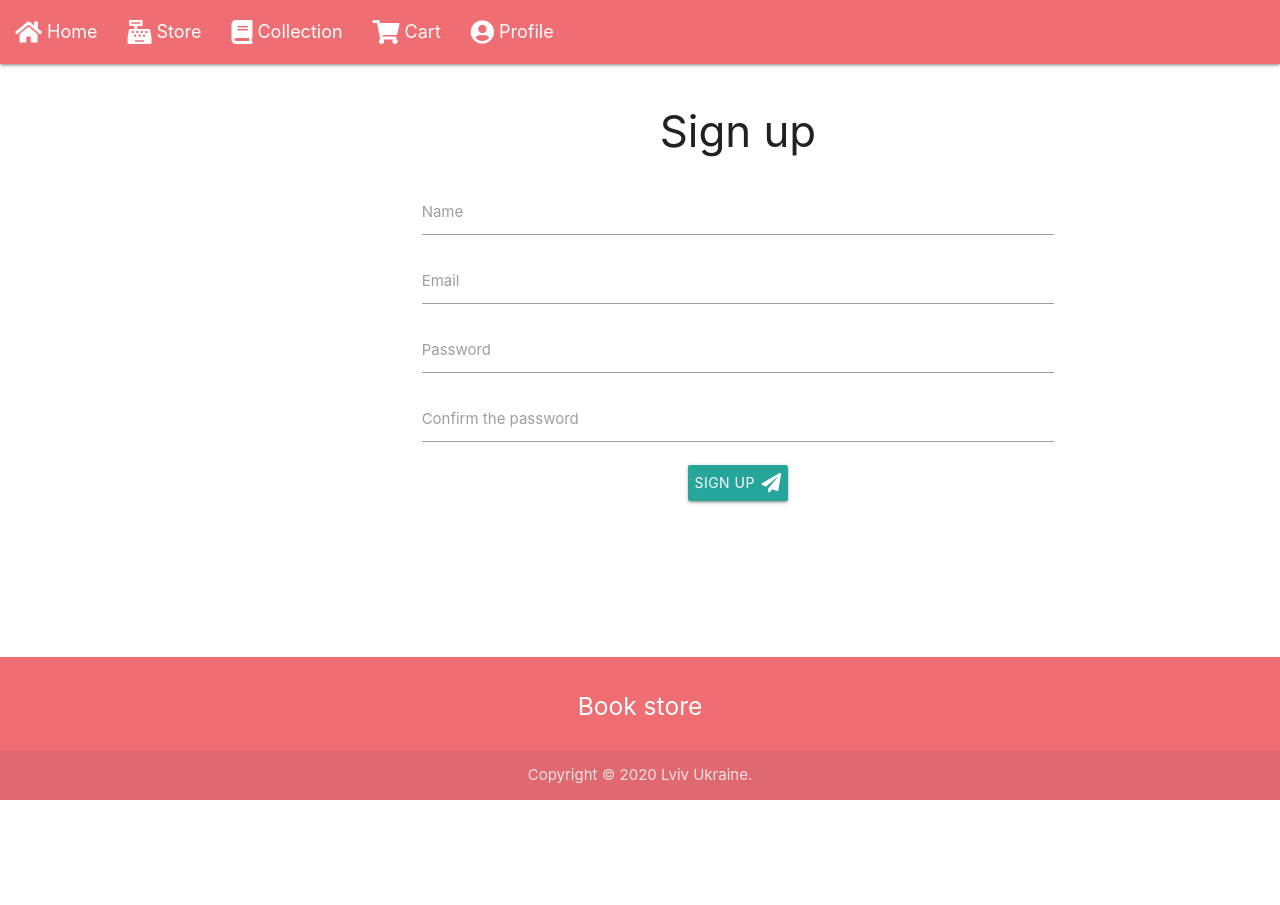
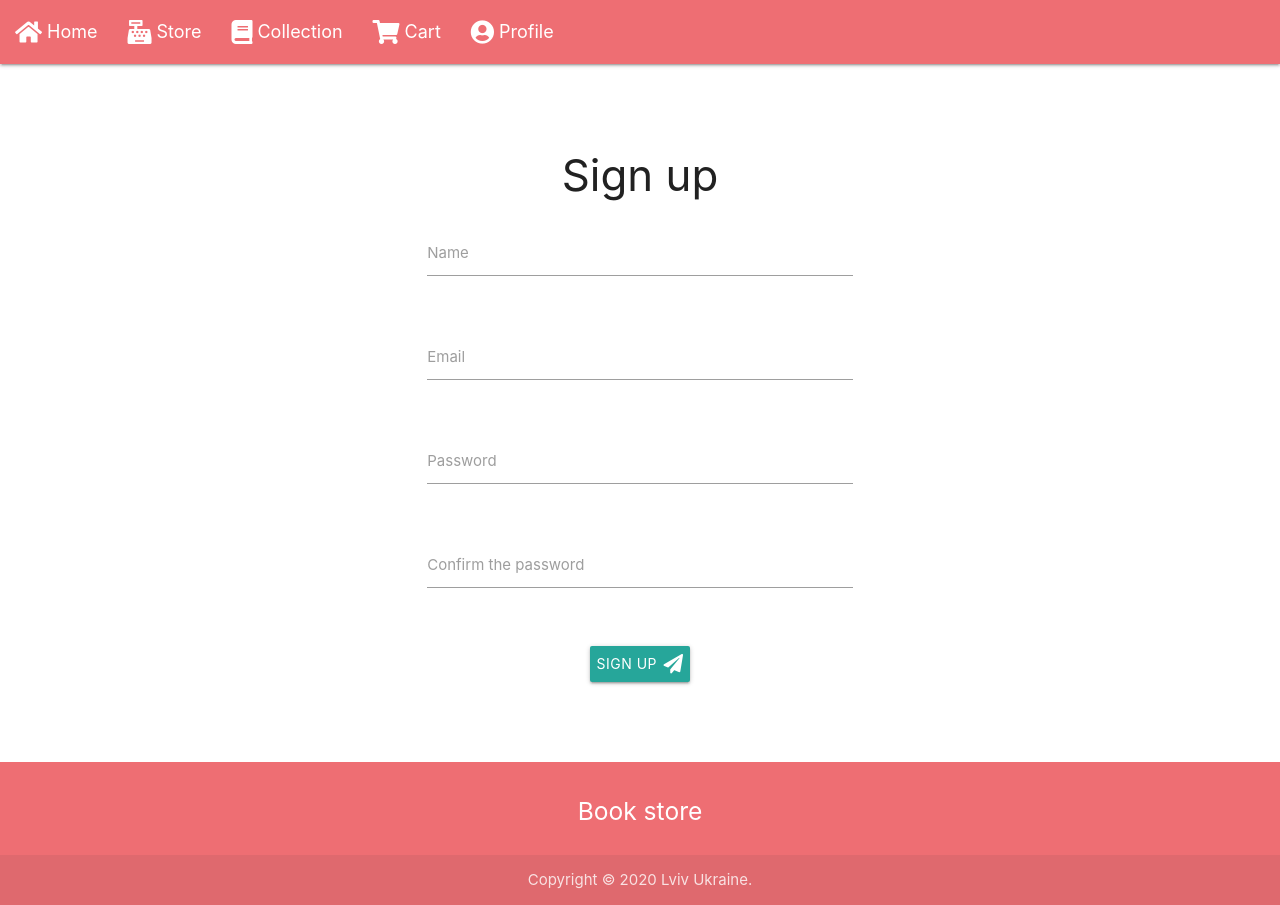
Before and after one commit to VolodymyrBushko/BookStore, a Node server app: page /auth/register in a window 1280 px wide. Before the commit the page ends 800 px from the top, so only its background shows below. Run offline with Node 20, Linux system fonts and the light colour scheme; some libraries are stand-ins or nearby versions.

Commit message:
update register page

```diff
--- a/public/css/main.css
+++ b/public/css/main.css
@@ -1,27 +1,12 @@
-/* body */
-body {
+/* root */
+body, html {
     display: flex;
     min-height: 100vh;
     flex-direction: column;
 }
 
-/* main */
-.main {
+main {
     flex: 1 0 auto;
-    display: flex;
-    align-items: stretch;
-}
-
-.main .row {
-    width: 100%;
-    margin-bottom: 0;
-    display: flex;
-    align-items: stretch;
-}
-
-.main .row .col {
-    width: 100%;
-    margin-bottom: 0;
 }
 
 /* navbar */
@@ -41,7 +26,11 @@ body {
 }
 
 /* register page */
-.btn-submit-signup {
+#register-wrapper {
+    margin-top: 5%;
+}
+
+#btn-submit-signup {
     display: flex;
     align-items: center;
     justify-content: space-evenly;
@@ -50,14 +39,12 @@ body {
     margin-bottom: 25px;
 }
 
-.wrapper-btn-submit-signup {
+#wrapper-btn-submit-signup {
     display: flex;
     justify-content: center;
 }
 
-#register-wrapper {
-    height: 100%;
+#register-title,
+#register-title h3 {
+    margin-bottom: 0;
 }
-
-#register-form {
-}
--- a/views/auth/register.hbs
+++ b/views/auth/register.hbs
@@ -1,7 +1,7 @@
 <section id="register-wrapper">
   <form id="register-form">
 
-    <div class="row">
+    <div id="register-title" class="row">
       <div class="input-field col s12 m8 offset-m2 l6 offset-l3">
         <h3 class="center">Sign up</h3>
       </div>
@@ -40,8 +40,8 @@
     </div>
 
     <div class="row">
-      <div class="input-field col s12 m8 offset-m2 l6 offset-l3 wrapper-btn-submit-signup">
-        <button class="btn waves-effect waves-light btn-submit-signup" type="submit" name="action">Sign up
+      <div id="wrapper-btn-submit-signup" class="input-field col s12 m8 offset-m2 l6 offset-l3">
+        <button id="btn-submit-signup" class="btn waves-effect waves-light" type="submit" name="action">Sign up
           <i class="fas fa-paper-plane"></i>
         </button>
       </div>
```
